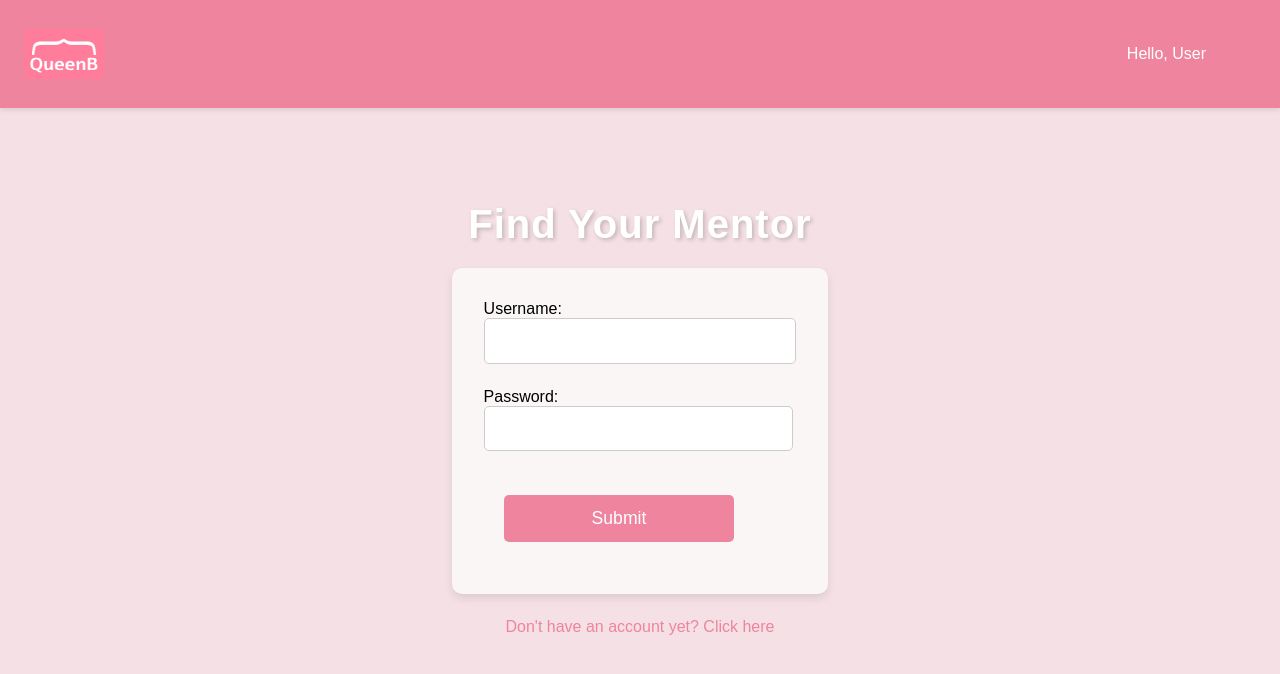
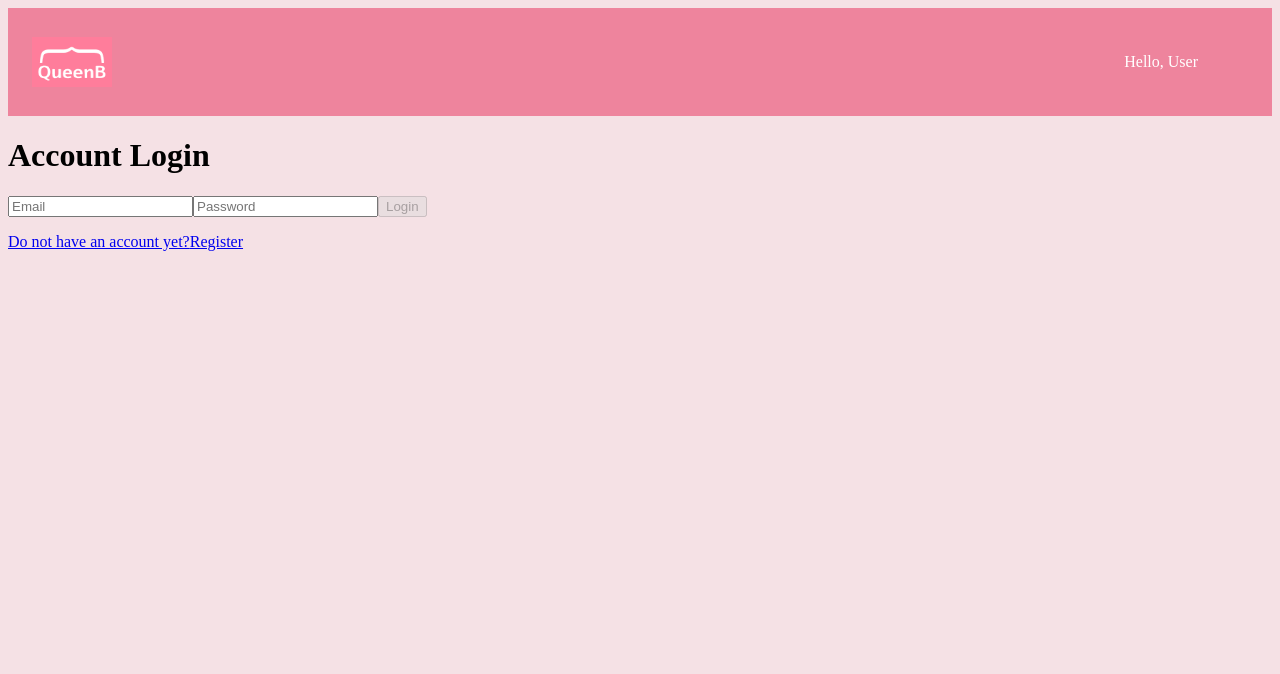
Before and after one commit to ShahafPinto/Queen-B-Mentoring-App, a Next.js app: page / in a window 1280 px wide. Shown: the top 674 px of the page. Built offline with nearby package versions, Linux system fonts and the light colour scheme.

Commit message:
validation

```diff
--- a/app/page.js
+++ b/app/page.js
@@ -1,51 +1,91 @@
 'use client'
 import Link from "next/link";
 import styles from "./page.module.css";
-import NavBar from "/components/navBar";
-import { db } from '@/app/public/data.js';
+import NavBar from "/components/NavBar"; // Import the NavBar component
+//import { db } from '@/app/public/data.js';
+import {useRouter} from "next/navigation";
+import React, { useEffect } from 'react';
+import axios from 'axios'; // Ensure axios is imported
+import { FaAngleLeft } from 'react-icons/fa6';
 
 export default function Home() {
-    const FormAction = async (formData) => {
-        const rawFormData = {
-            username: formData.get('username'),
-            password: formData.get('password'),
-        };
+    const router = useRouter();
 
-        // Placeholder for form action logic (DB search, user authentication, error handling)
-        console.log(rawFormData);
+    const [user, setUser] = React.useState({
+        email: '',
+        password: '',
+    });
 
-        // Implement actual DB search and routing here
+    const [buttonDisabled, setButtonDisabled] = React.useState(false);
+    const [loading, setLoading] = React.useState(false);
+
+    const onLogin = async () => {
+        try {
+            setLoading(true);
+            //http://localhost:3001/
+            const response = await axios.post('api/users/login', user);
+            console.log('Login successful', response.data);
+            //router.push('/profile');
+        } finally {
+            setLoading(false);
+        }
     };
 
+    useEffect(() => {
+        if (user.email.length > 0 && user.password.length > 0) {
+            setButtonDisabled(false);
+        } else {
+            setButtonDisabled(true);
+        }
+    }, [user]);
+
+    console.log(user);
 
     return (
-        <div className={styles.container}>
-            <div className={styles.navBar}>
-                {NavBar()}
-            </div>
-            <h1 className={styles.title}>Find Your Mentor</h1>
+        <div className="flex flex-col items-center justify-center min-h-screen py-2">
+            <NavBar /> {NavBar}
 
-            <form className={styles.form} autoComplete="on" onSubmit={FormAction}>
-                <div className={styles.formGroup}>
-                    <label htmlFor="username">Username:</label>
-                    <input type="text" id="username" name="username" autoComplete="off" className={styles.input}/>
-                </div>
-                <div className={styles.formGroup}>
-                    <label htmlFor="password">Password:</label>
-                    <input
-                        type="password"
-                        id="password"
-                        name="password"
-                        minLength="8"
-                        autoComplete="off"
-                        required
-                        className={styles.input}
-                    />
-                </div>
-                <button type="submit" className={styles.button}>Submit</button>
-            </form>
-            <Link href="/form" className={styles.link}>
-                Don't have an account yet? Click here
+            <h1 className="py-10 mb-10 text-5xl">
+                {loading ? "We're logging you in..." : 'Account Login'}
+            </h1>
+
+            <input
+                className="w-[350px] text-slate-800 p-2 border border-gray-300 rounded-lg mb-4 focus:outline-none focus:border-gray-600"
+                id="email"
+                type="text"
+                value={user.email}
+                onChange={(e) => setUser({ ...user, email: e.target.value })}
+                placeholder="Email"
+            />
+
+            <input
+                className="w-[350px] text-slate-800 p-2 border border-gray-300 rounded-lg mb-4 focus:outline-none focus:border-gray-600"
+                id="password"
+                type="password"
+                value={user.password}
+                onChange={(e) => setUser({ ...user, password: e.target.value })}
+                placeholder="Password"
+            />
+
+            <button
+                onClick={onLogin}
+                className="p-2 border border-gray-300 rounded-lg focus:outline-none focus:border-gray-600 uppercase px-40 py-3 mt-10 font-bold"
+                disabled={buttonDisabled || loading} // Disable the button if conditions are met
+            >
+                Login
+            </button>
+
+            <Link href="/form">
+                <p className="mt-10">
+                    Do not have an account yet?
+                    <span className="font-bold text-green-600 ml-2 cursor-pointer underline">
+                        Register
+                    </span>
+                </p>
+            </Link>
+
+            <Link href="/">
+                <p className="mt-8 opacity-50"></p>
             </Link>
         </div>
     );
--- a/package.json
+++ b/package.json
@@ -10,13 +10,17 @@
   },
   "dependencies": {
     "@next/env": "^14.2.13",
+    "axios": "^1.7.7",
     "next": "14.2.11",
     "pg": "^8.13.0",
     "react": "^18",
     "react-dom": "^18",
+    "react-icons": "^5.3.0",
     "server-only": "^0.0.1"
   },
   "devDependencies": {
+    "@types/node": "22.7.0",
+    "@types/react": "18.3.9",
     "eslint": "^8",
     "eslint-config-next": "14.2.11"
   }
```
Also changed, not shown: app/api/db.js (+24 -0 lines), app/api/users/login/route.ts (added, +60 -0 lines), 1 other file (tests, documents, lock files or other folders).
